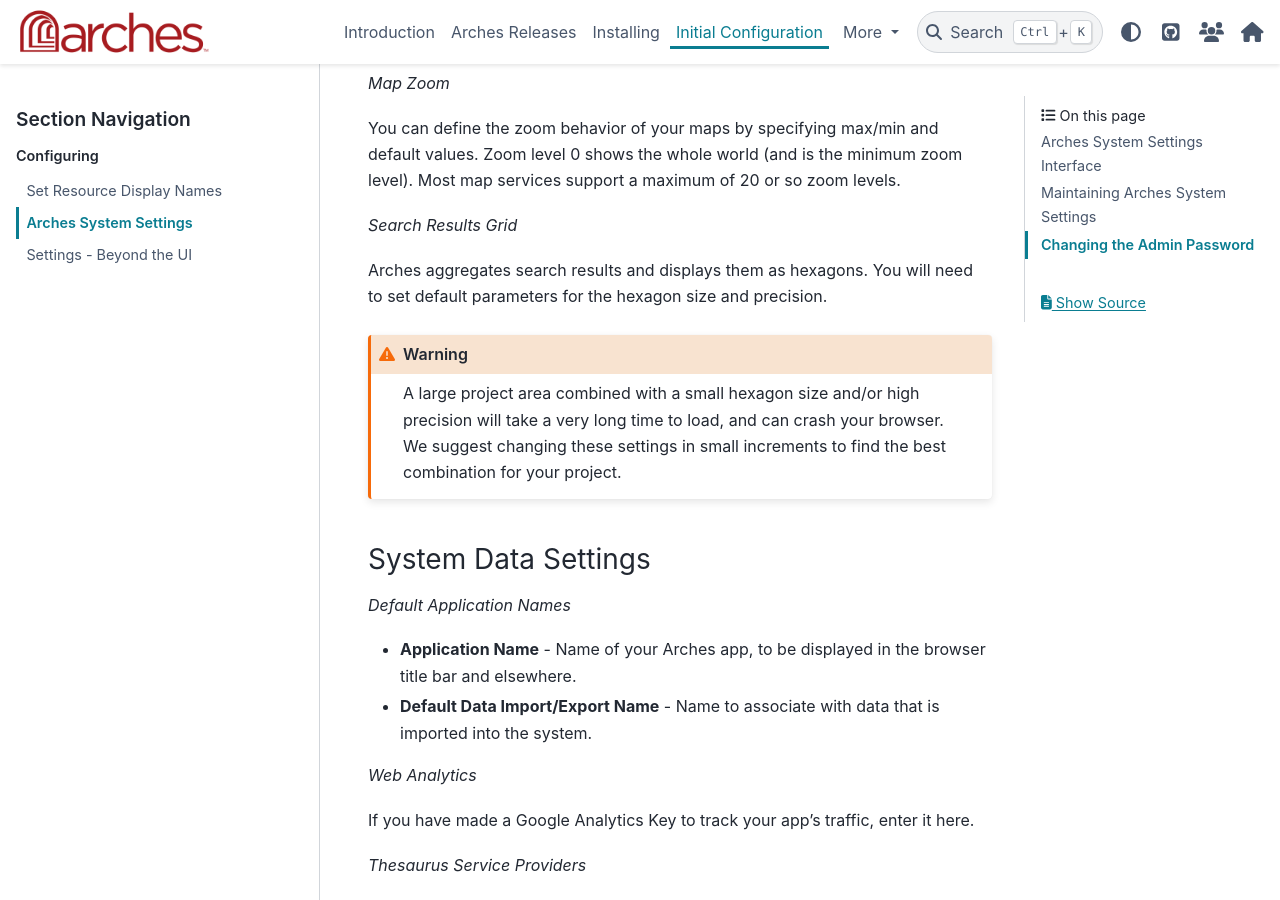
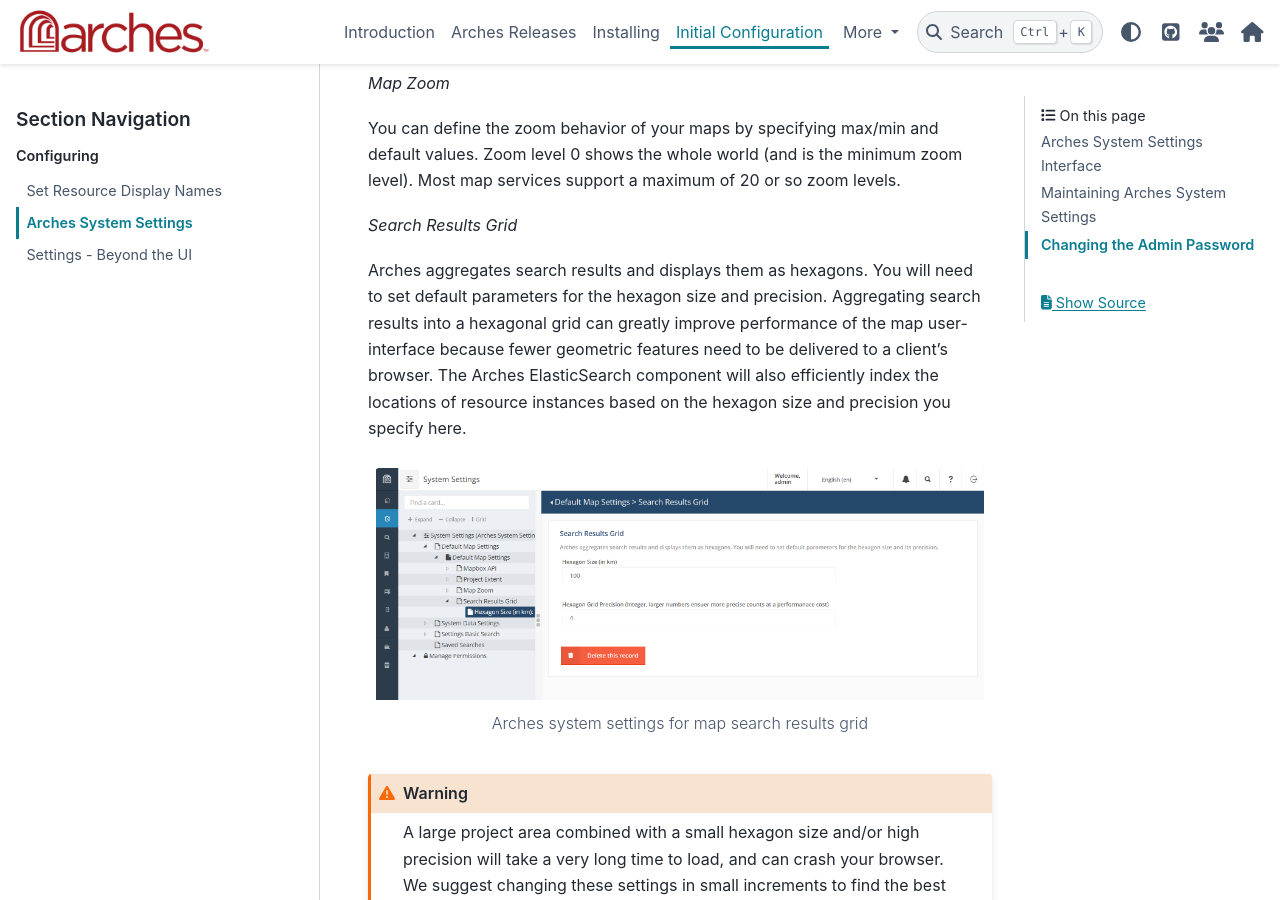
Before and after one commit to archesproject/arches-docs, a Sphinx documentation site: the page built from docs/configuring/arches-system-settings.txt, in a window 1280 px wide and 900 px high, scrolled down 943 px. Built offline with Sphinx 7.4.7 and the PyData theme 0.15.4, drawn with Linux system fonts in a browser that asks for light colours.

Commit message:
Added aggregation details for map hex grid

```diff
--- a/docs/configuring/arches-system-settings.txt
+++ b/docs/configuring/arches-system-settings.txt
@@ -32,7 +32,13 @@
 
 *Search Results Grid*
 
-Arches aggregates search results and displays them as hexagons. You will need to set default parameters for the hexagon size and precision.
+Arches aggregates search results and displays them as hexagons. You will need to set default parameters for the hexagon size and precision. Aggregating search results into a hexagonal grid can greatly improve performance of the map user-interface because fewer geometric features need to be delivered to a client's browser. The Arches ElasticSearch component will also efficiently index the locations of resource instances based on the hexagon size and precision you specify here.
+
+.. figure:: ../images/system-settings-map-grind-hex.png
+    :width: 100%
+    :align: center
+
+    Arches system settings for map search results grid
 
 .. warning:: A large project area combined with a small hexagon size and/or high precision will take a very long time to load, and can crash your browser. We suggest changing these settings in small increments to find the best combination for your project.
 
```
Also changed, not shown: docs/images/system-settings-map-grind-hex.png (added).
